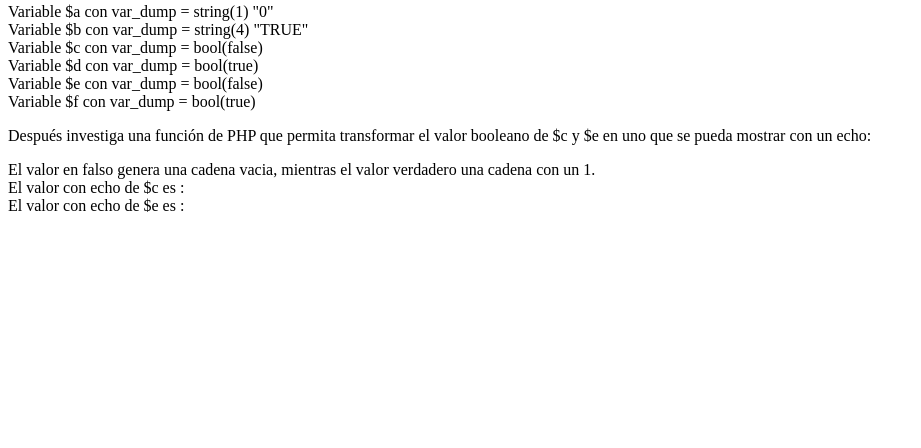
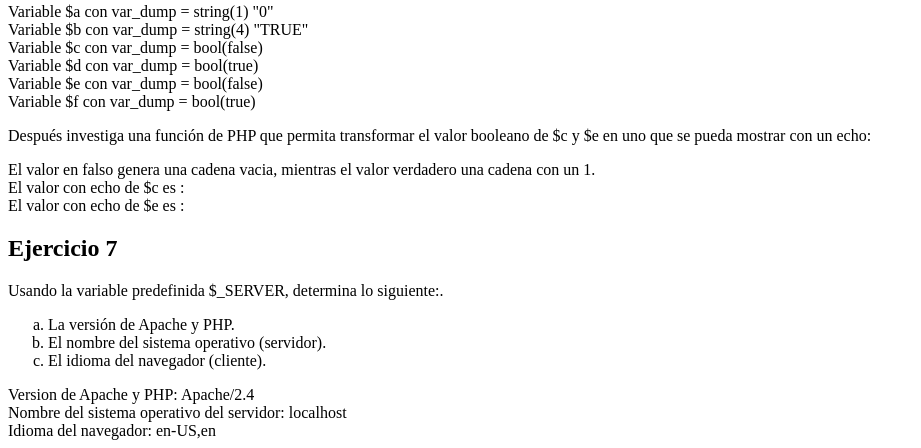
Before and after one commit to Ivonneperezf/tecweb, a PHP site: page / in a window 1280 px wide. Shown: the part 1576-2024 px from the top of the page, without its empty margins (0-921 px from the left). Before the commit the page ends 1788 px from the top, so only its background shows below. Run offline with PHP 8.4, Linux system fonts and the light colour scheme.

Commit message:
Se reaizo el ejercicio 7

```diff
--- a/practicas/p05/index.php
+++ b/practicas/p05/index.php
@@ -201,6 +201,23 @@
         echo "El valor en falso genera una cadena vacia, mientras el valor verdadero una cadena con un 1.<br>";
         echo 'El valor con echo de $c es : '.$c."<br>";
         echo 'El valor con echo de $e es : '.$e."<br>";
+        unset($a);
+        unset($b);
+        unset($c);
+        unset($d);
+        unset($e);
+        unset($f);
+
+        //EJERCICIO 7------------------------------------------------------------------------------
+        echo '<h2>Ejercicio 7</h2><p>Usando la variable predefinida $_SERVER, determina lo siguiente:.</p>';
+        echo '<ol type="a">
+            <li>La versión de Apache y PHP.</li>
+            <li>El nombre del sistema operativo (servidor).</li>
+            <li>El idioma del navegador (cliente).</li>
+            </ol>';
+        echo "Version de Apache y PHP: ".$_SERVER['SERVER_SOFTWARE']."<br>";
+        echo "Nombre del sistema operativo del servidor: ".$_SERVER['SERVER_NAME']. "<br>";
+        echo "Idioma del navegador: ".$_SERVER['HTTP_ACCEPT_LANGUAGE']."<br>";
         ?>
     </body>
 </html>
```
